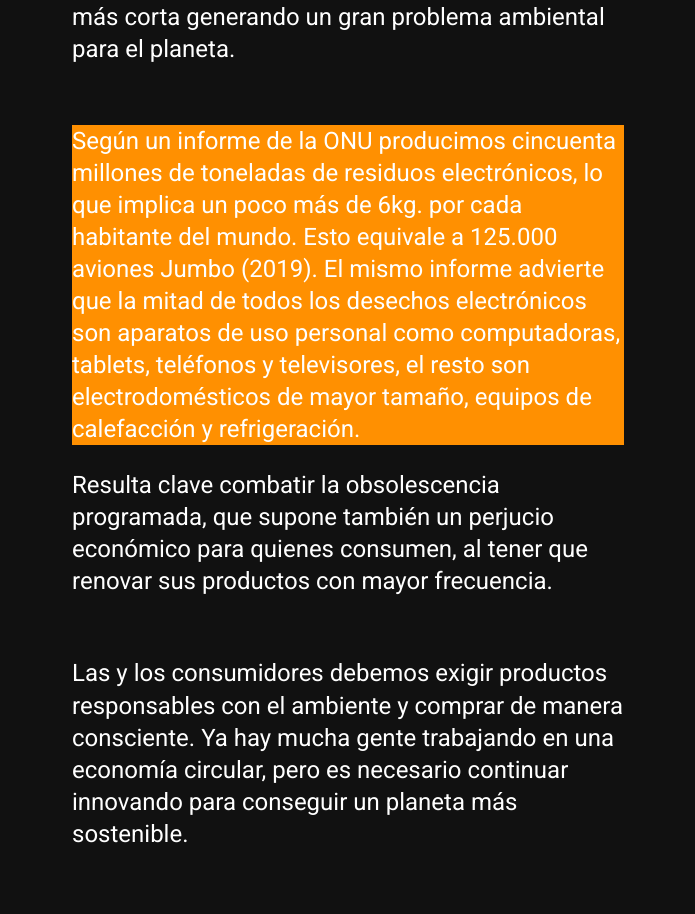
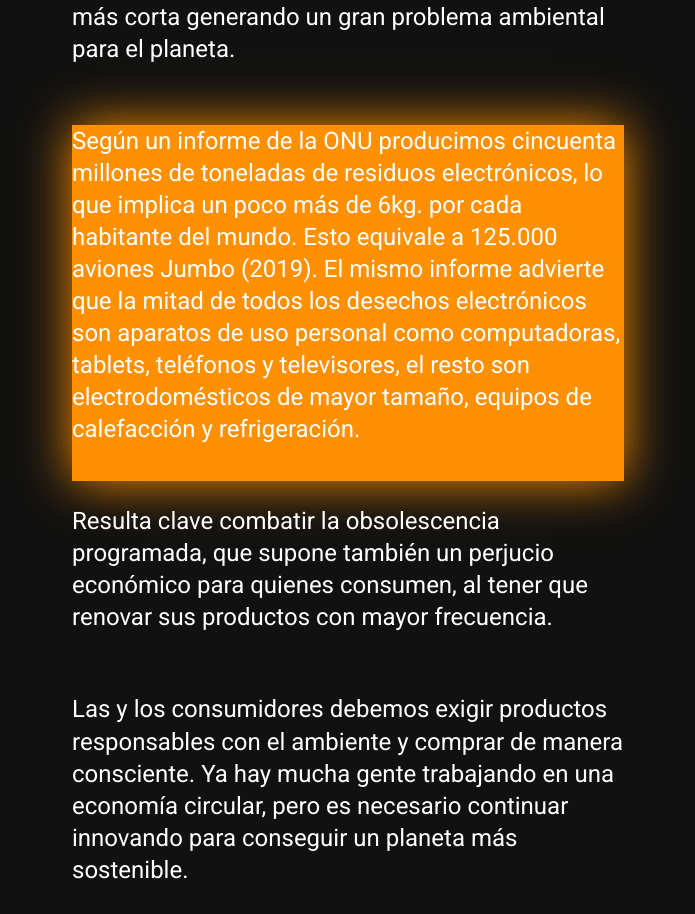
Before and after one commit to LichiBruno/Ecoacciones, a React (Create React App) app: page /page-2 in a window 1280 px wide. Shown: the part 4540-5454 px from the top of the page, without its empty margins (292-987 px from the left). Built offline with nearby package versions, Linux system fonts and the light colour scheme.

Commit message:
minor upgrades

```diff
--- a/src/pages/Page2/Chapter2.js
+++ b/src/pages/Page2/Chapter2.js
@@ -75,7 +75,9 @@ function Chapter2() {
       <p>Otra posibilidad es transformar algún objeto de uso y necesidad; también podemos utilizar materiales de descarte (cartones, latas, plásticos) para generar nuevos objetos, por ejemplo estantes fabricados con planchas superpuestas de cartón. Las posibilidades son infinitas y, si la experiencia es compartida, seguramente surjan nuevas ideas en el proceso.</p>
       <h3 style={yellow}>¿Qué es la obsolescencia programada?</h3>
       <p>Se entiende por obsolescencia programada a la disminución, de manera intencionada, de la vida útil de un producto por parte de sus fabricantes para incrementar su consumo. Esto genera que consumamos productos con una vida cada vez más corta generando un gran problema ambiental para el planeta.</p>
-      <p style={{backgroundColor: "rgb(255, 144, 1)", paddingBottom: 0}}>Según un informe de la ONU producimos cincuenta millones de toneladas de residuos electrónicos, lo que implica un poco más de 6kg. por cada habitante del mundo. Esto equivale a 125.000 aviones Jumbo (2019). El mismo informe advierte que la mitad de todos los desechos electrónicos son aparatos de uso personal como computadoras, tablets, teléfonos y televisores, el resto son electrodomésticos de mayor tamaño, equipos de calefacción y refrigeración.</p>
+      <div style={{boxShadow: "0px 0px 2em rgb(255, 144, 1", backgroundColor: "rgb(255, 144, 1" }}>
+      <p>Según un informe de la ONU producimos cincuenta millones de toneladas de residuos electrónicos, lo que implica un poco más de 6kg. por cada habitante del mundo. Esto equivale a 125.000 aviones Jumbo (2019). El mismo informe advierte que la mitad de todos los desechos electrónicos son aparatos de uso personal como computadoras, tablets, teléfonos y televisores, el resto son electrodomésticos de mayor tamaño, equipos de calefacción y refrigeración.</p>
+      </div>
       <p>Resulta clave combatir la obsolescencia programada, que supone también un perjucio económico para quienes consumen, al tener que renovar sus productos con mayor frecuencia.</p>
       <p>Las y los consumidores debemos exigir productos responsables con el ambiente y comprar de manera consciente. Ya hay mucha gente trabajando en una economía circular, pero es necesario continuar innovando para conseguir un planeta más sostenible.</p>
       <h3 style={yellow}>DESAFÍO 7 días</h3>
```
